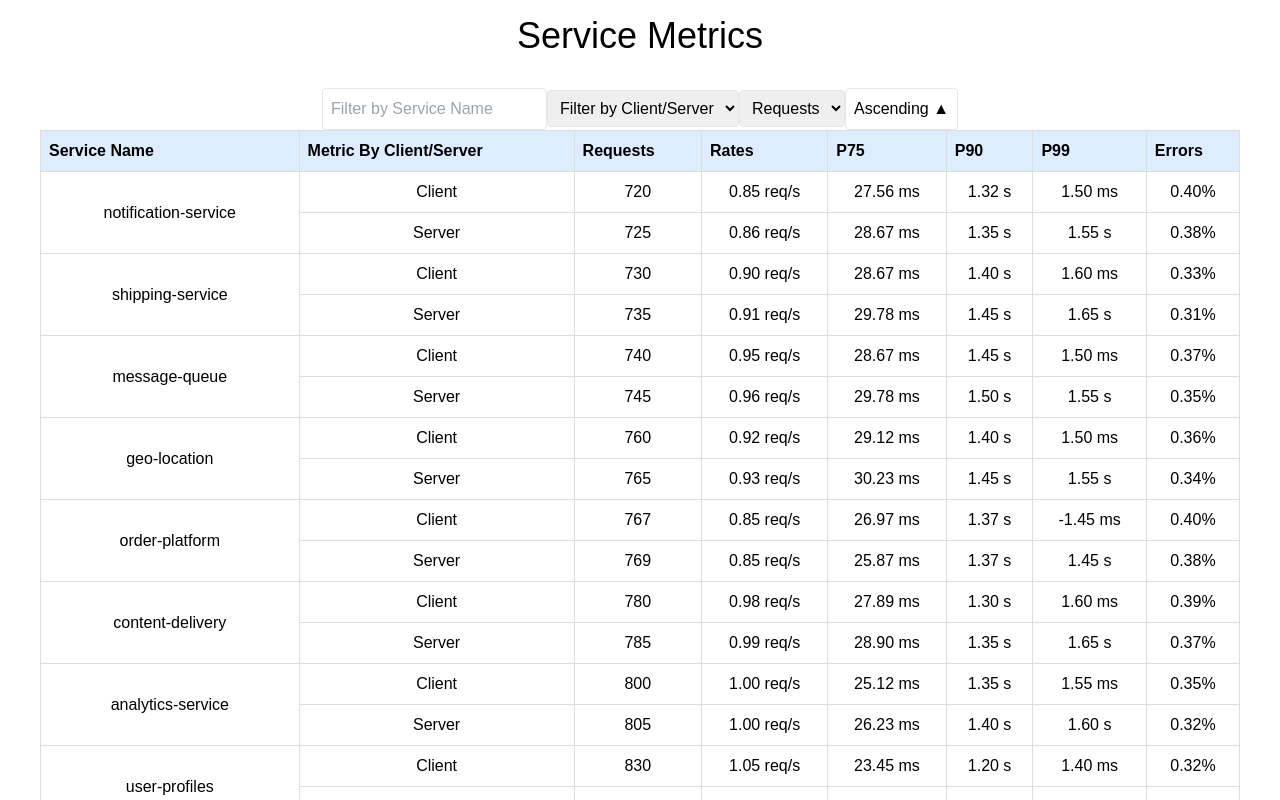
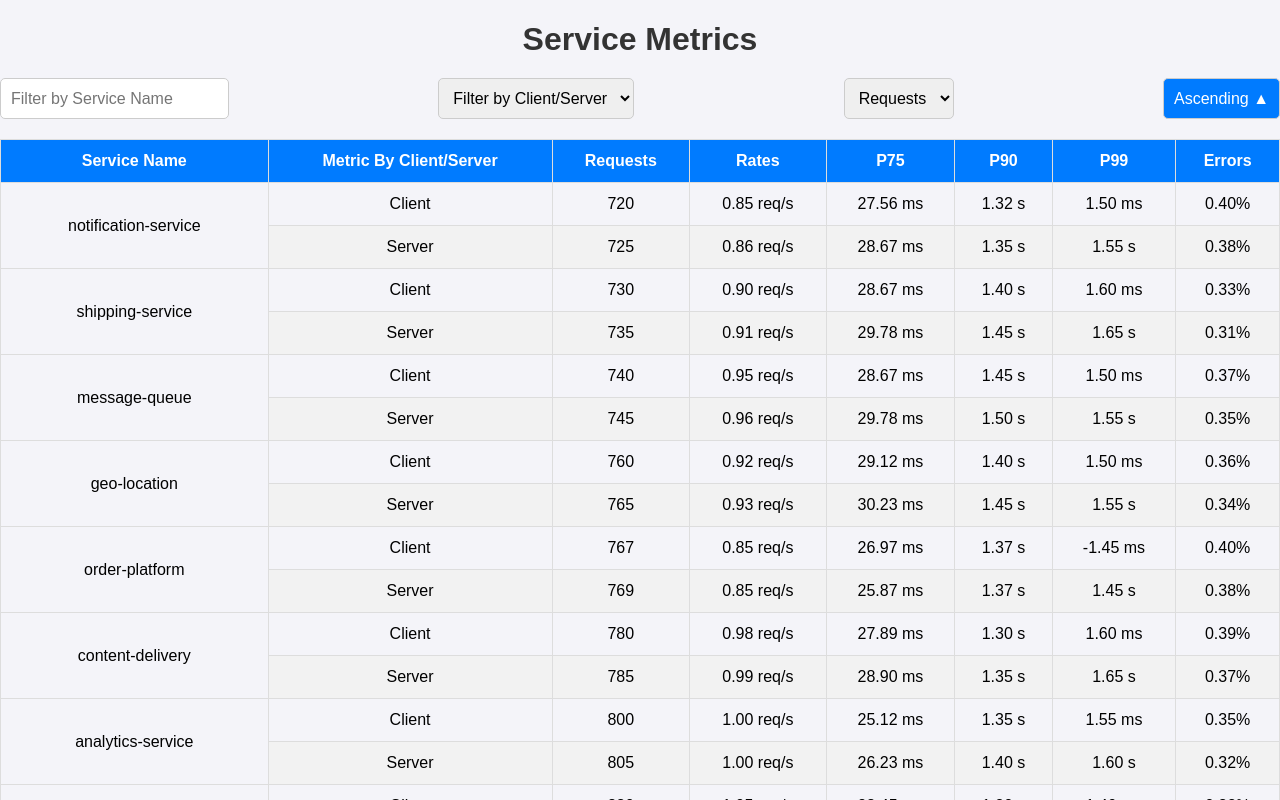
Before and after one commit to Anshulllg/FE-1-nebulaiq-placement-iiitd-anshul-2024, a React (Create React App) app in the folder assignment_fe1/: page / in a window 1280 px wide. Shown: the top 800 px of the page. Built offline with nearby package versions, Linux system fonts and the light colour scheme.

Commit message:
Update index.css

```diff
--- a/assignment_fe1/src/index.css
+++ b/assignment_fe1/src/index.css
@@ -1,132 +1,73 @@
-@tailwind base;
-@tailwind components;
-@tailwind utilities;
 
+body {
+  font-family: 'Poppins', sans-serif;
+  background-color: #f4f4f9;
+  margin: 0;
+  padding: 0;
+}
+
+.container {
+  max-width: 1200px;
+  margin: 0 auto;
+  padding: 20px;
+}
+
+h1 {
+  text-align: center;
+  color: #333;
+  margin-bottom: 20px;
+}
+
+/* Button and input styles */
+.button-container {
+  display: flex;
+  justify-content: space-between;
+  margin-bottom: 20px;
+}
+
+input[type="text"], select, button {
+  padding: 10px;
+  border: 1px solid #ccc;
+  border-radius: 5px;
+  font-size: 16px;
+}
+
+button {
+  background-color: #007bff;
+  color: white;
+  cursor: pointer;
+}
+
+button:hover {
+  background-color: #0056b3;
+}
+
+/* Table styles */
+.table-container {
+  overflow-x: auto;
+}
 
 table {
   width: 100%;
   border-collapse: collapse;
-  /* border-radius: 2rem; */
+  margin-bottom: 20px;
 }
 
 th, td {
+  padding: 12px;
+  text-align: center;
   border: 1px solid #ddd;
-  padding: 8px;
-  text-align: left;
 }
 
 th {
-  background-color: #ddecff;
+  background-color: #007bff;
+  color: white;
 }
 
-
-.centered {
-  text-align: center;
-}
-.poppins-thin {
-  font-family: "Poppins", sans-serif;
-  font-weight: 100;
-  font-style: normal;
+tr:nth-child(even) {
+  background-color: #f2f2f2;
 }
 
-.poppins-extralight {
-  font-family: "Poppins", sans-serif;
-  font-weight: 200;
-  font-style: normal;
+tr:hover {
+  background-color: #ddd;
 }
-
-.poppins-light {
-  font-family: "Poppins", sans-serif;
-  font-weight: 300;
-  font-style: normal;
-}
-
-.poppins-regular {
-  font-family: "Poppins", sans-serif;
-  font-weight: 400;
-  font-style: normal;
-}
-
-.poppins-medium {
-  font-family: "Poppins", sans-serif;
-  font-weight: 500;
-  font-style: normal;
-}
-
-.poppins-semibold {
-  font-family: "Poppins", sans-serif;
-  font-weight: 600;
-  font-style: normal;
-}
-
-.poppins-bold {
-  font-family: "Poppins", sans-serif;
-  font-weight: 700;
-  font-style: normal;
-}
-
-.poppins-extrabold {
-  font-family: "Poppins", sans-serif;
-  font-weight: 800;
-  font-style: normal;
-}
-
-.poppins-black {
-  font-family: "Poppins", sans-serif;
-  font-weight: 900;
-  font-style: normal;
-}
-
-.poppins-thin-italic {
-  font-family: "Poppins", sans-serif;
-  font-weight: 100;
-  font-style: italic;
-}
-
-.poppins-extralight-italic {
-  font-family: "Poppins", sans-serif;
-  font-weight: 200;
-  font-style: italic;
-}
-
-.poppins-light-italic {
-  font-family: "Poppins", sans-serif;
-  font-weight: 300;
-  font-style: italic;
-}
-
-.poppins-regular-italic {
-  font-family: "Poppins", sans-serif;
-  font-weight: 400;
-  font-style: italic;
-}
-
-.poppins-medium-italic {
-  font-family: "Poppins", sans-serif;
-  font-weight: 500;
-  font-style: italic;
-}
-
-.poppins-semibold-italic {
-  font-family: "Poppins", sans-serif;
-  font-weight: 600;
-  font-style: italic;
-}
-
-.poppins-bold-italic {
-  font-family: "Poppins", sans-serif;
-  font-weight: 700;
-  font-style: italic;
-}
-
-.poppins-extrabold-italic {
-  font-family: "Poppins", sans-serif;
-  font-weight: 800;
-  font-style: italic;
-}
-
-.poppins-black-italic {
-  font-family: "Poppins", sans-serif;
-  font-weight: 900;
-  font-style: italic;
-}
```
